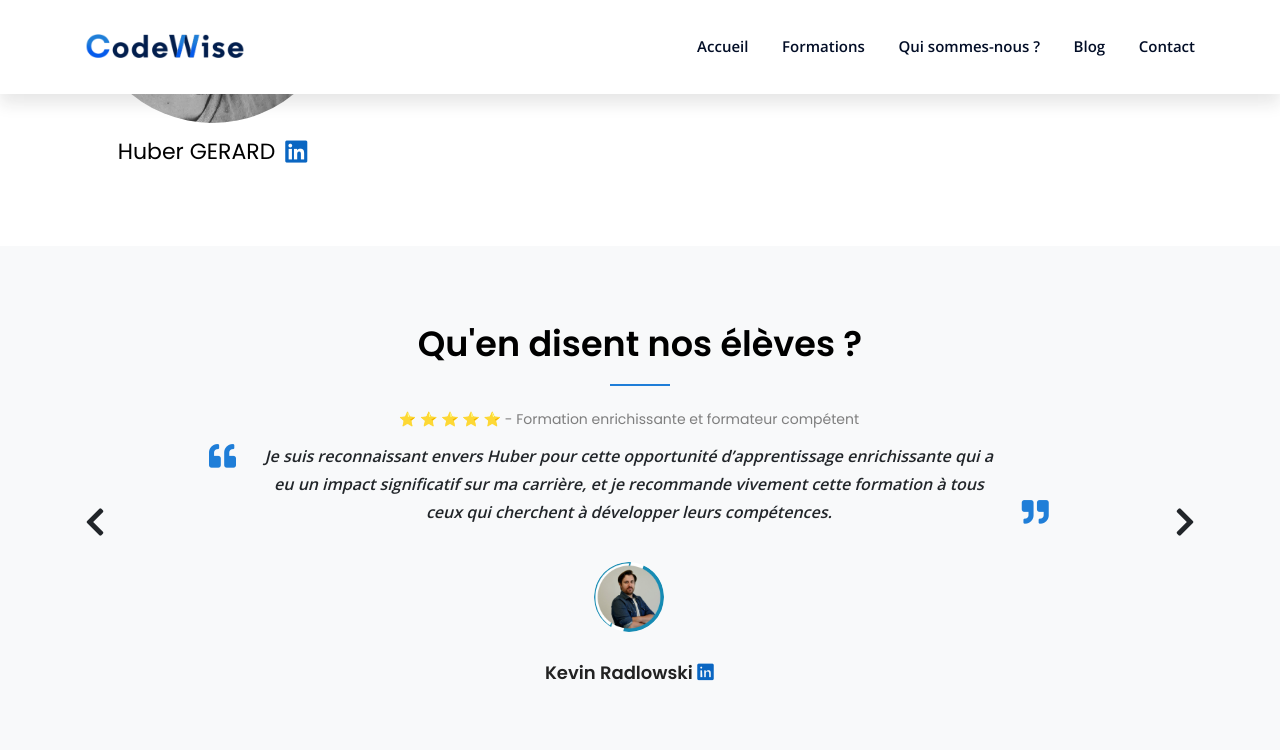
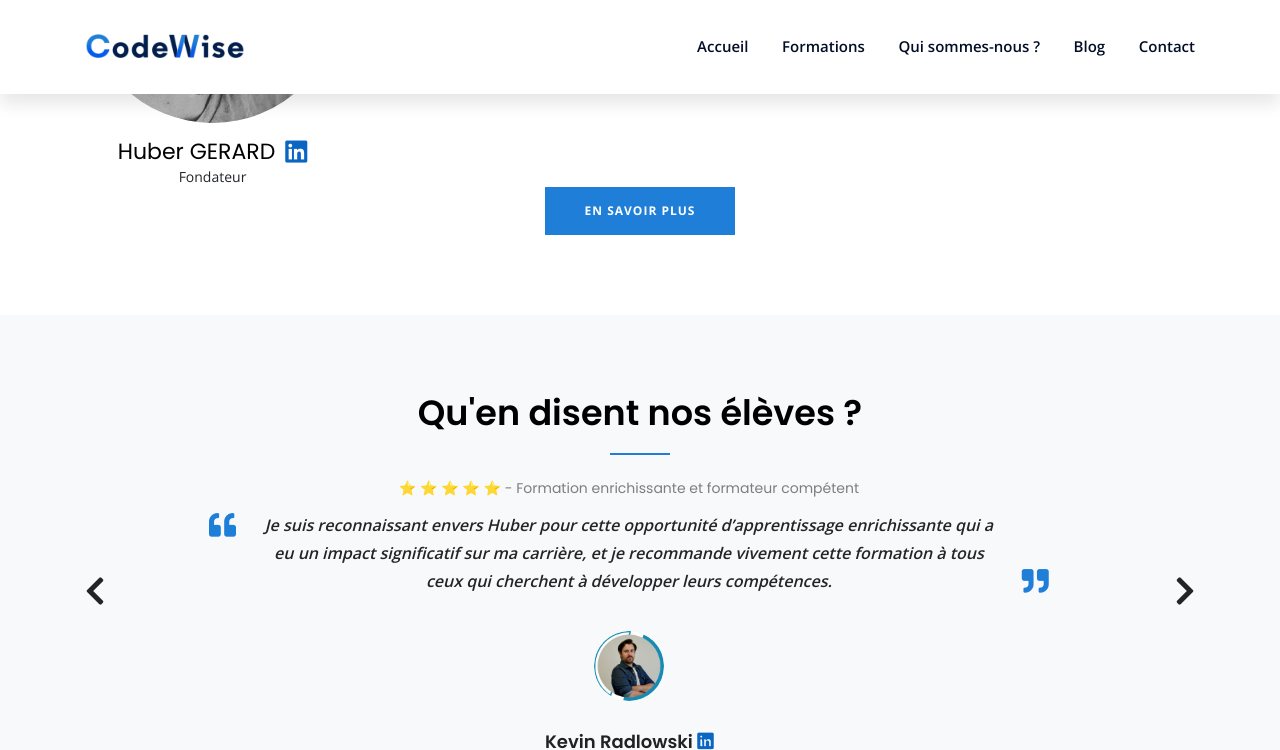
Before and after one commit to hubergerard/hubergerard.github.io, a Jekyll site: the page built from index.html, in a window 1280 px wide and 900 px high, scrolled down 2825 px, cut to the strip 0-750 px from the top of the window. Built offline with Jekyll 4.4.1, drawn with Linux system fonts in a browser that asks for light colours.

Commit message:
change section about

```diff
--- a/_includes/about.html
+++ b/_includes/about.html
@@ -14,6 +14,7 @@
             />
             <div class="d-flex align-items-center pt-3 justify-center gap-10">
               <h4 class="mb-0">Huber GERARD</h4>
+
               <a
                 href="https://www.linkedin.com/in/huber-gerard/"
                 target="_blank"
@@ -23,6 +24,7 @@
                 ></i
               ></a>
             </div>
+            <div>Fondateur</div>
           </div>
           <div
             class="d-flex align-items-center justify-center col-xl-9"
@@ -37,6 +39,7 @@
             </p>
           </div>
         </div>
+        <a class="btn" href="https://codewise.fr/pages/about">En savoir plus</a>
       </div>
     </div>
   </div>
```
